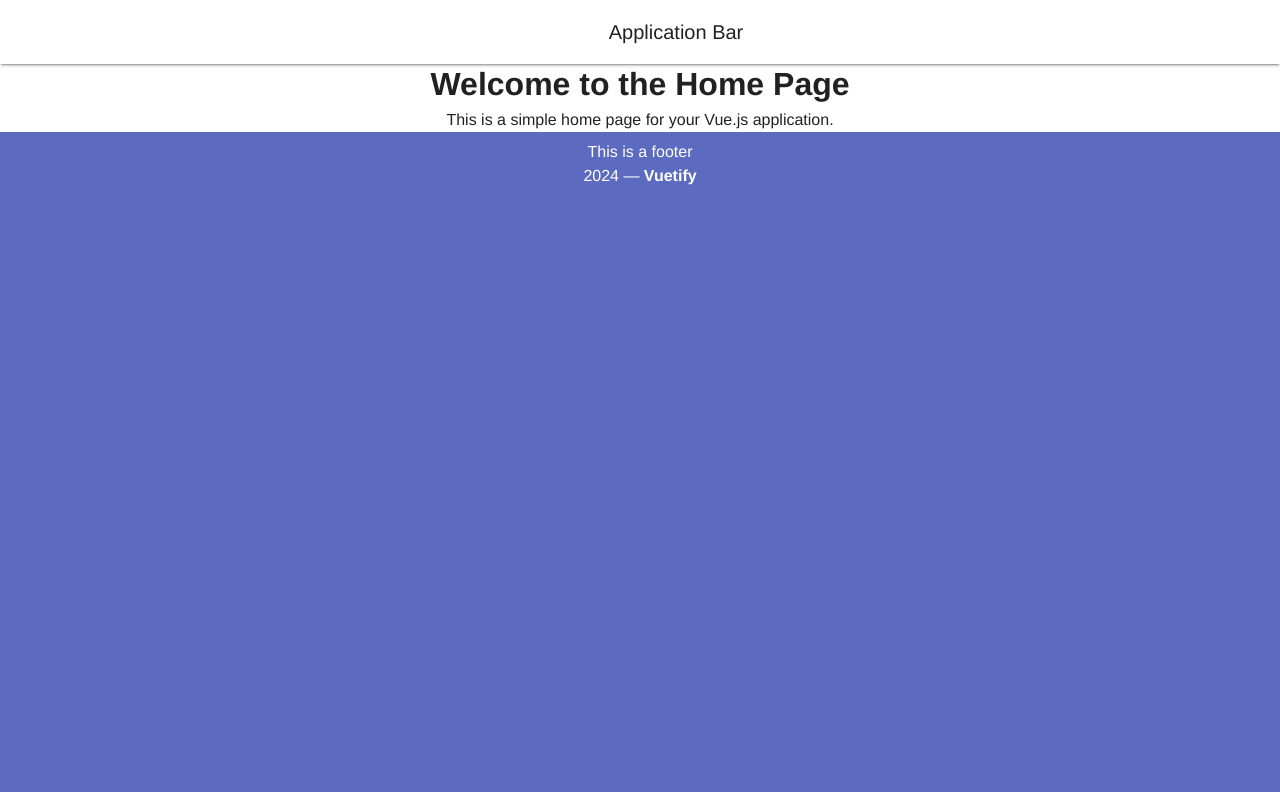
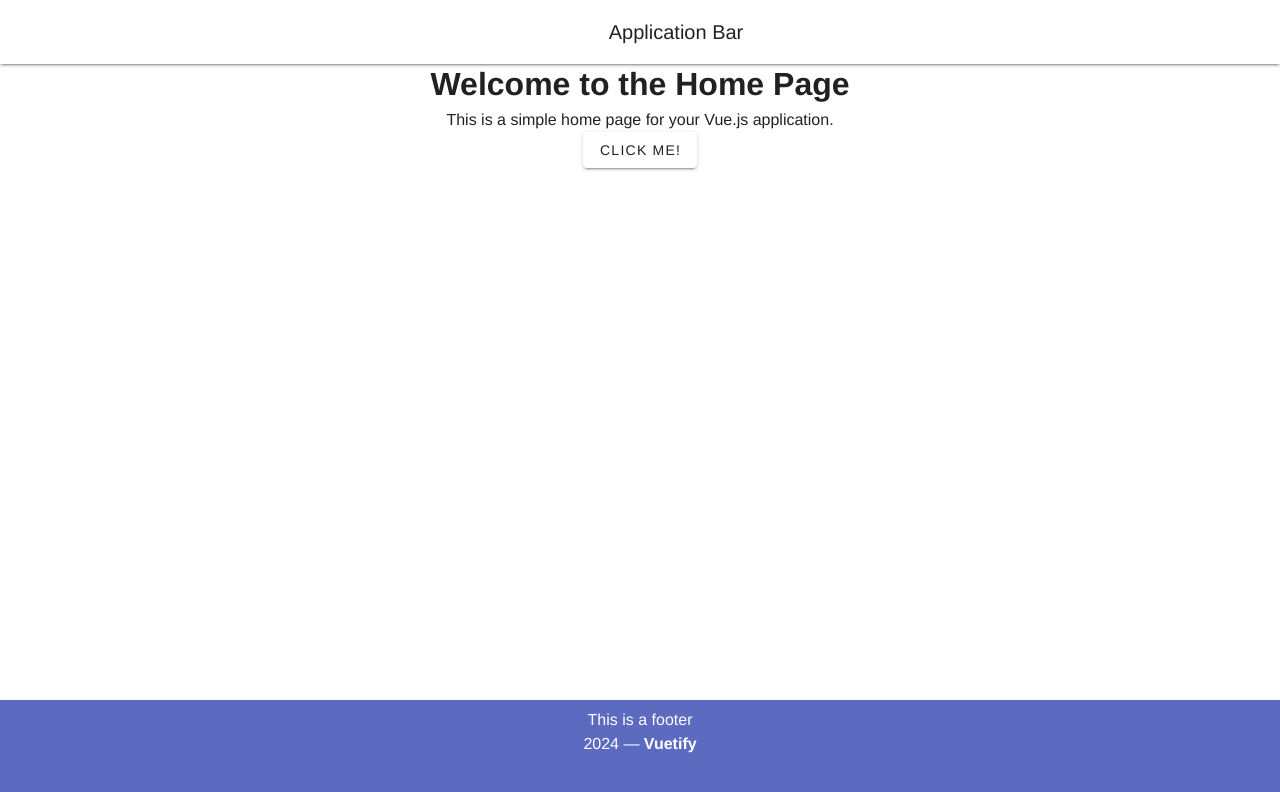
Before and after one commit to MaximeBoulle/vue-oauth-microsoft-graph-TP3, a Vue app: page / in a window 1280 px wide. Shown: the top 792 px of the page. Built offline with nearby package versions, Linux system fonts and the light colour scheme.

Commit message:
Ex 7: create BaseButton with primary color

```diff
--- a/src/App.vue
+++ b/src/App.vue
@@ -1,6 +1,6 @@
 <template>
   <BaseLayout>
-    <HomePage />
+    <HomePage/>
   </BaseLayout>
 </template>
 
@@ -8,6 +8,7 @@
 
 import BaseLayout from './pages/BaseLayout.vue'
 import HomePage from './pages/HomePage.vue';
+
 
 export default {
   name: 'App',
--- /dev/null
+++ b/src/components/BaseButton.vue
@@ -0,0 +1,36 @@
+<template>
+    <v-btn :disabled="isDisabled" @click="click">
+        <slot></slot>
+    </v-btn>
+</template>
+
+<script>
+export default {
+    name: 'BaseButton',
+
+    data() {
+        return {
+            isDisabled: false
+        }
+    },
+
+    methods: {
+        click() {
+            this.isDisabled = true;        }
+    }
+};
+</script>
+
+<style scoped>
+
+    .v-btn:hover {
+        transform: scale(1.2);
+        animation-duration:2s
+    }
+
+    .v-btn:focus {
+        background: gray;
+    }
+
+
+</style>
--- a/src/components/BaseFooter.vue
+++ b/src/components/BaseFooter.vue
@@ -1,7 +1,7 @@
 <template>
-    <v-footer class="bg-indigo-lighten-1 text-center d-flex flex-column">
+    <v-footer class="bg-indigo-lighten-1 text-center flex-column">
 
-      <div class="pt-0">
+      <div class="">
         This is a footer
       </div>
 
--- a/src/pages/HomePage.vue
+++ b/src/pages/HomePage.vue
@@ -2,11 +2,27 @@
     <div class="home-page">
         <h1>Welcome to the Home Page</h1>
         <p>This is a simple home page for your Vue.js application.</p>
+        <BaseButton>Click me!</BaseButton>
     </div>
 </template>
 
+<style>
+
+.home-page{
+    min-height: 80vh;
+}
+
+</style>
+
 <script>
+
+import BaseButton from '@/components/BaseButton.vue';
+
+
 export default {
-    name: 'HomePage'
+    name: 'HomePage',
+    components: {
+        BaseButton
+  }
 }
 </script>
```
